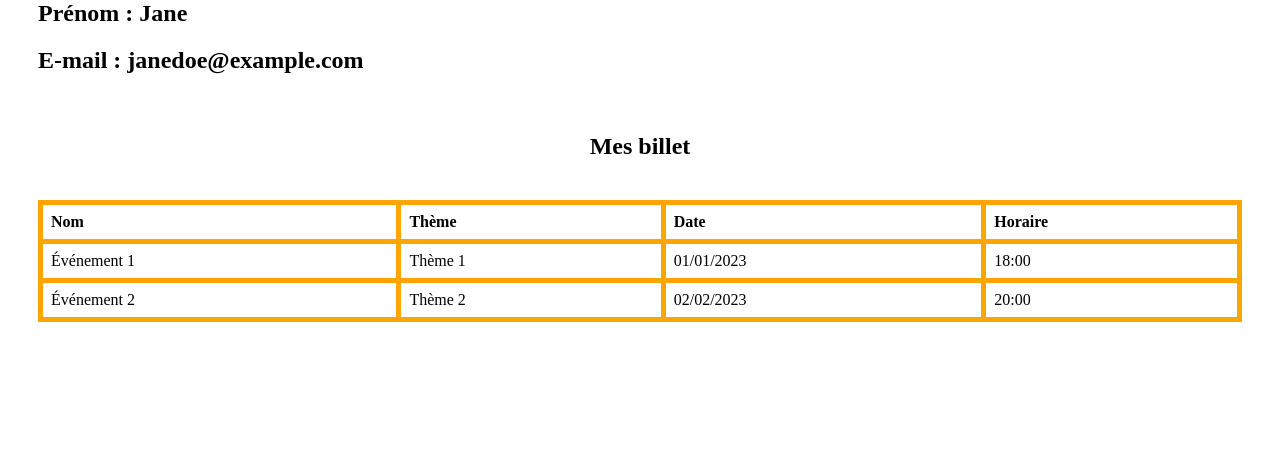
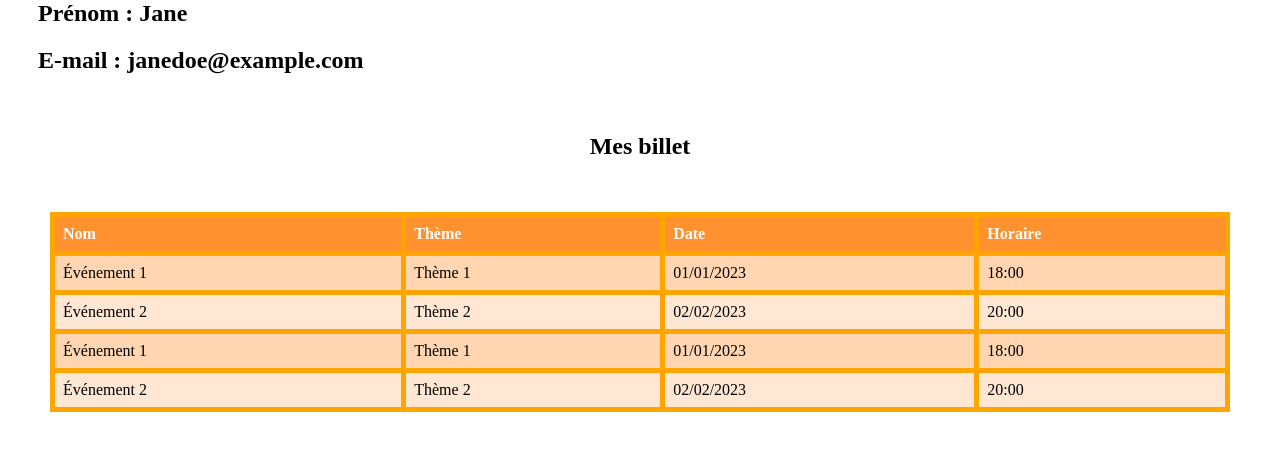
Before and after one commit to NicoRiri/NRV.net, a PHP site: page / in a window 1280 px wide. Shown: the part 496-958 px from the top of the page. Before the commit the page ends 818 px from the top, so only its background shows below. Run offline with PHP 8.4, Linux system fonts and the light colour scheme; style sheets or scripts are compiled from the project's sources.

Commit message:
Changement Dossier

```diff
--- a/front/profil/index.html
+++ b/front/profil/index.html
@@ -27,19 +27,31 @@
     </div>
     <div class="ticket-table box">
         <table>
-            <tr>
+            <tr class="principal">
                 <th>Nom</th>
                 <th>Thème</th>
                 <th>Date</th>
                 <th>Horaire</th>
             </tr>
-            <tr>
+            <tr class="pair">
                 <td>Événement 1</td>
                 <td>Thème 1</td>
                 <td>01/01/2023</td>
                 <td>18:00</td>
             </tr>
-            <tr>
+            <tr class="impair">
+                <td>Événement 2</td>
+                <td>Thème 2</td>
+                <td>02/02/2023</td>
+                <td>20:00</td>
+            </tr>
+            <tr class="pair">
+                <td>Événement 1</td>
+                <td>Thème 1</td>
+                <td>01/01/2023</td>
+                <td>18:00</td>
+            </tr>
+            <tr class="impair">
                 <td>Événement 2</td>
                 <td>Thème 2</td>
                 <td>02/02/2023</td>
--- a/front/profil/profil.scss
+++ b/front/profil/profil.scss
@@ -13,7 +13,6 @@
   text-align: center;
   padding: 10px;
 }
-
 .profile-info {
 
   padding: 10px;
@@ -23,8 +22,9 @@
 }
 
 table {
-  width: 100%;
+  width: 98%;
   border-collapse: collapse;
+  margin:1%;
 }
 
 th, td {
@@ -32,3 +32,16 @@ th, td {
   padding: 8px;
   text-align: left;
 }
+
+.principal{
+  background-color: #ff912e;
+  color:white;
+}
+
+.pair{
+  background-color:#ffd6b1;
+}
+
+.impair{
+  background-color: #ffe7d4;
+}
```
